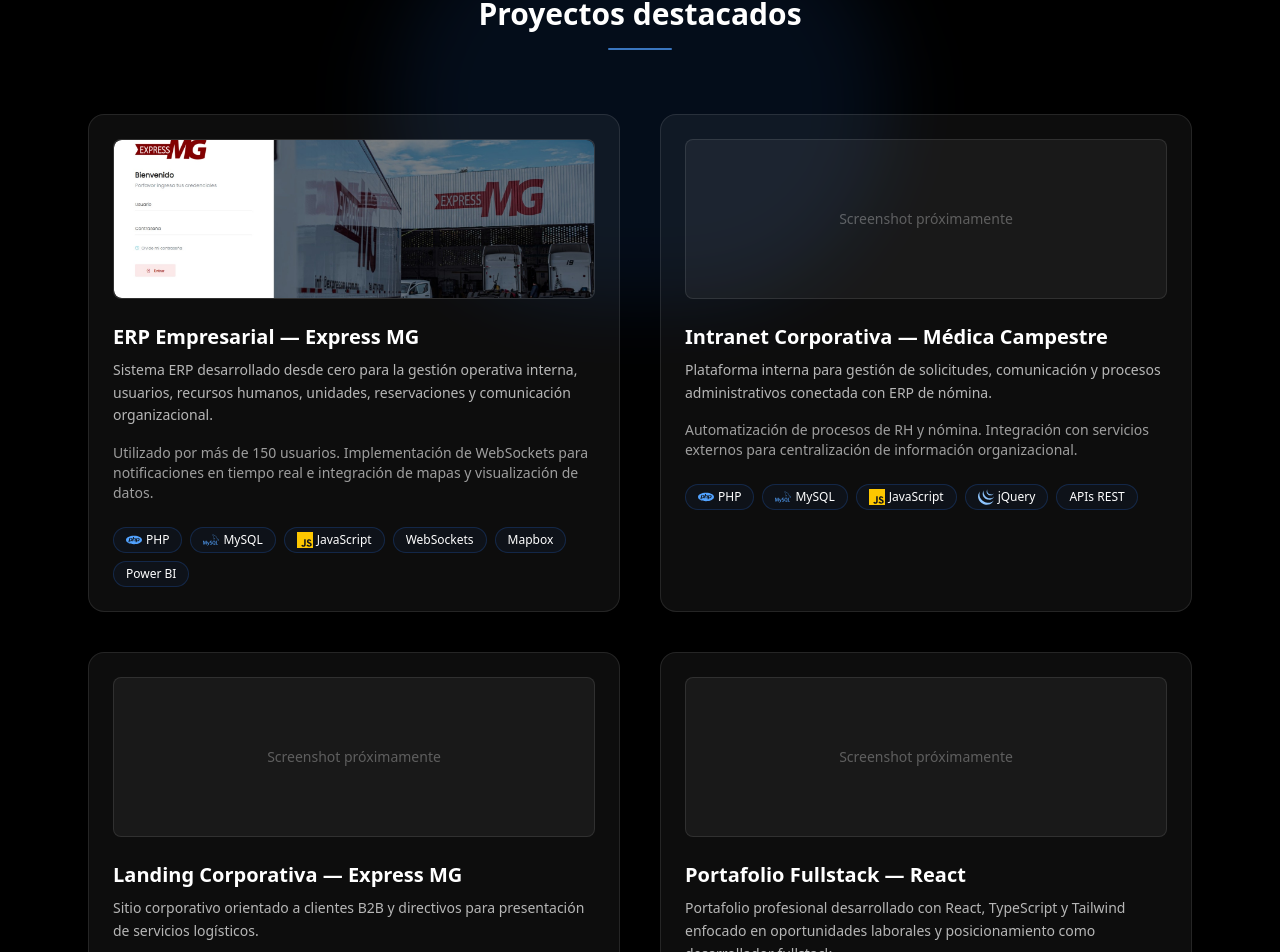
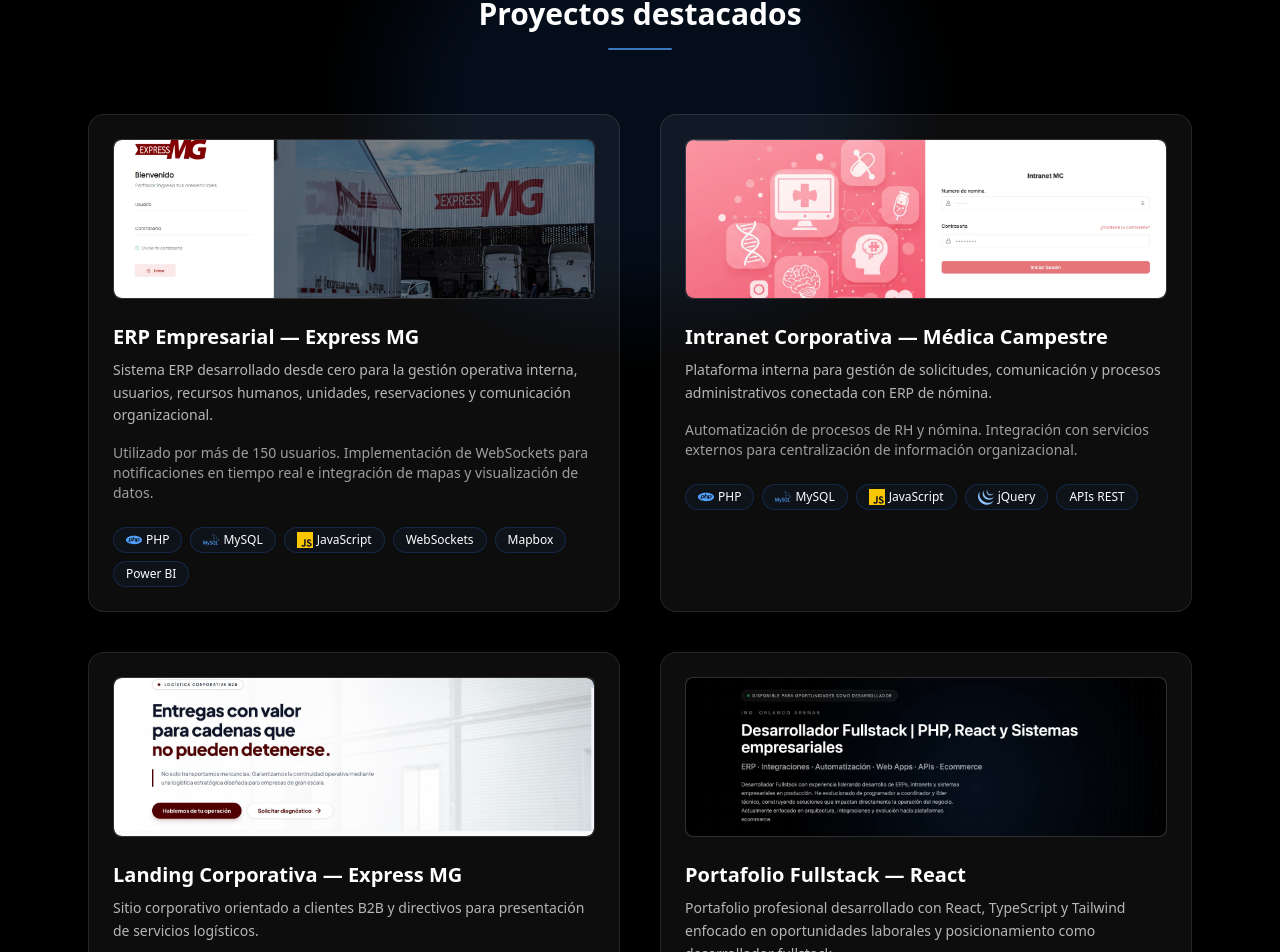
Before and after one commit to IngOrlandoDev/mi-portafolio, a React (Vite) app: page / in a window 1280 px wide. Shown: the part 3368-4320 px from the top of the page. Built offline with nearby package versions, Linux system fonts and the light colour scheme.

Commit message:
Agregar codigo en json data para las imagenes

```diff
--- a/src/data/projects.ts
+++ b/src/data/projects.ts
@@ -26,6 +26,7 @@
     impact:
       "Automatización de procesos de RH y nómina. Integración con servicios externos para centralización de información organizacional.",
     stack: ["PHP", "MySQL", "JavaScript", "jQuery", "APIs REST"],
+    image: "../img/medicacampestre.jpg",
   },
   {
     id: "landing-express",
@@ -35,6 +36,7 @@
     impact:
       "Mejora en la presencia digital y captación de leads empresariales.",
     stack: ["PHP", "Tailwind", "JavaScript", "MySQL", "PHPMailer"],
+    image: "../img/paginaexpressmg.jpg",
   },
   {
     id: "portfolio-react",
@@ -44,5 +46,6 @@
     impact:
       "Proyecto enfocado en demostrar arquitectura frontend moderna y experiencia profesional.",
     stack: ["React", "TypeScript", "Tailwind", "Vite"],
+    image: "../img/portafolio.jpg",
   },
 ];
```
